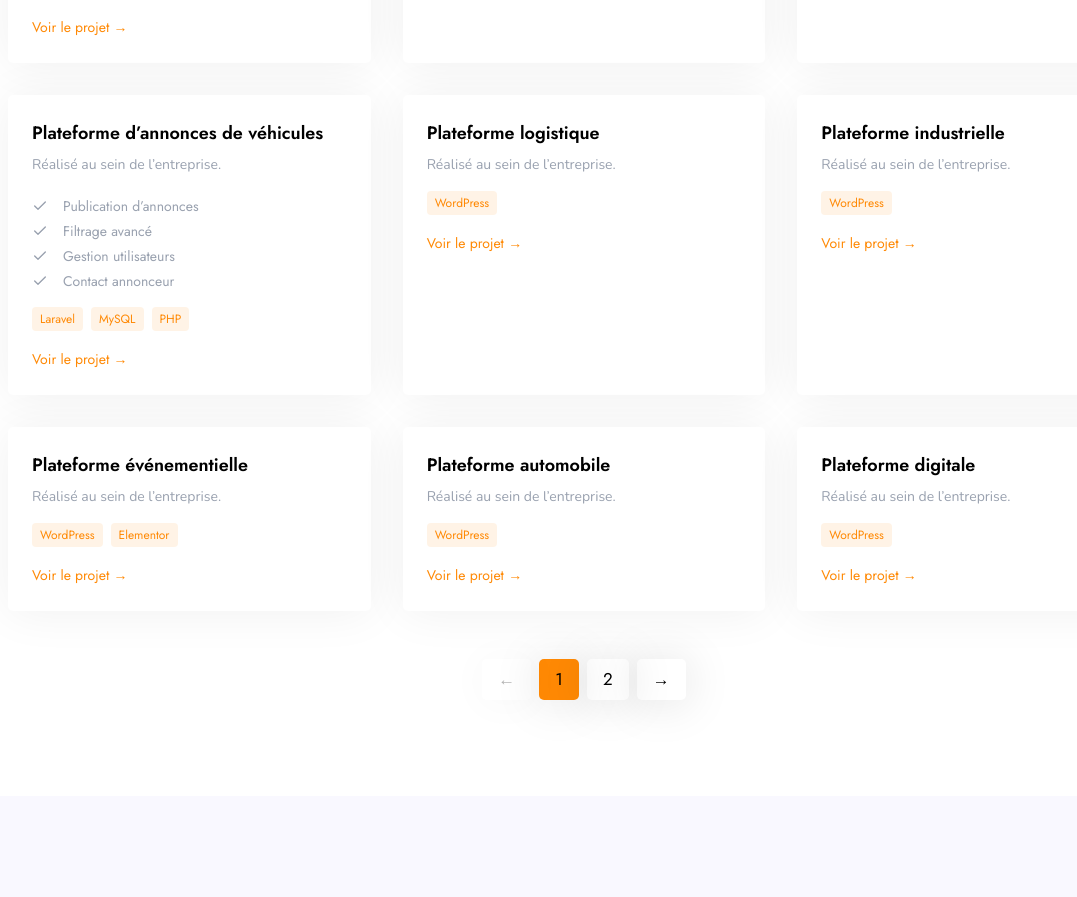
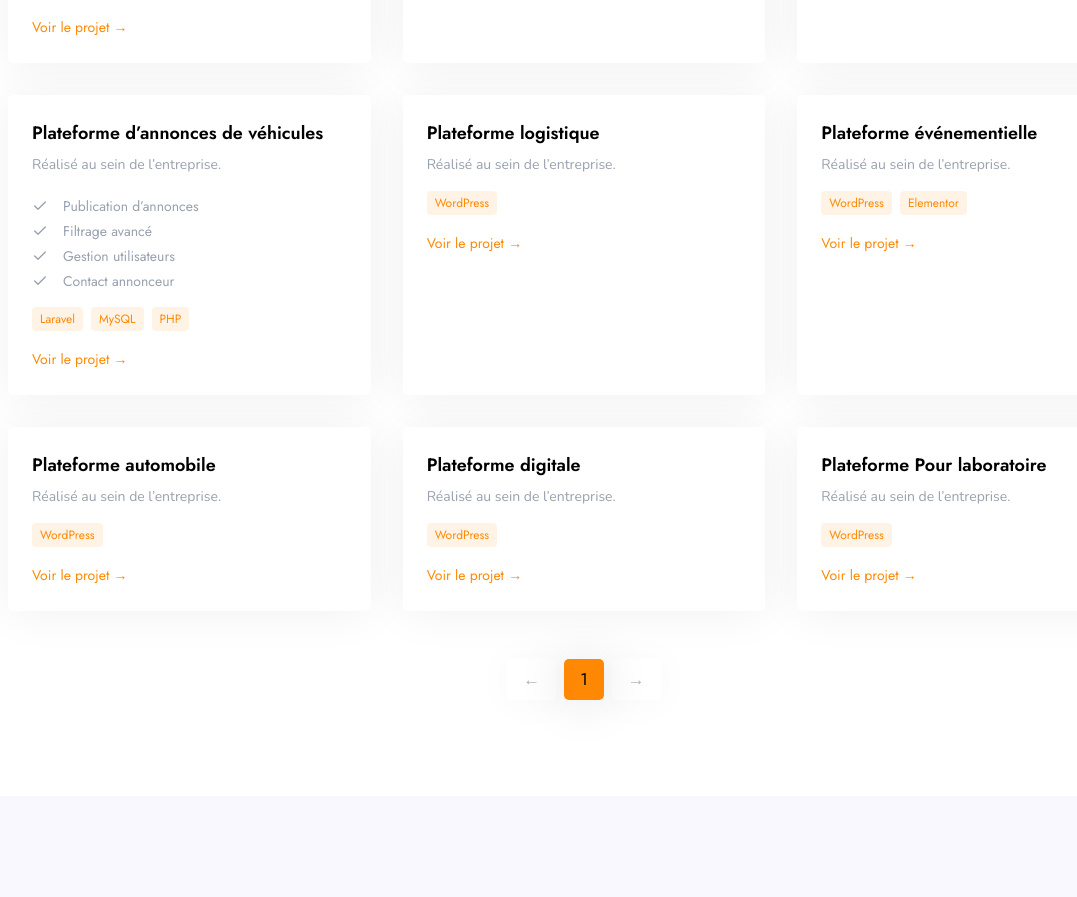
Before and after one commit to lydiaagg/Portfolio, a React (Vite) app: page / in a window 1280 px wide. Shown: the part 4301-5198 px from the top of the page, without its empty margins (56-1133 px from the left). Built offline with nearby package versions, Linux system fonts and the light colour scheme.

Commit message:
Refactor project image paths and clean up entries
Updated image paths for project entries to use the '/assets/' directory instead of '/projects/'. Removed some unused project entries.

```diff
--- a/src/data/portfolio.js
+++ b/src/data/portfolio.js
@@ -30,7 +30,7 @@ const projects = [
       "Gestion des candidatures",
       "Consultation des CV",
     ],
-    image: "/projects/recrutement.jpg",
+    image: "/assets/recrutement.jpg",
   },
   {
     title: "Plateforme logistique",
@@ -45,7 +45,7 @@ const projects = [
       "Gestion livreurs et clients",
       "Système d’évaluation",
     ],
-    image: "/projects/logistique.jpg",
+    image: "/assets/logistique.jpg",
   },
   {
     title: "Plateforme d’annonces de véhicules",
@@ -60,7 +60,7 @@ const projects = [
       "Gestion utilisateurs",
       "Contact annonceur",
     ],
-    image: "/projects/Location-Vente-et-Entretien-pieces-de-rechange-vehicules-Hyundai.png",
+    image: "/assets/Location-Vente-et-Entretien-pieces-de-rechange-vehicules-Hyundai.png",
   },
 
   {
@@ -71,17 +71,7 @@ const projects = [
     tech: ["WordPress"],
     desc: "Réalisé au sein de l’entreprise.",
     features: [],
-    image: "/projects/wordpress3.jpg",
-  },
-  {
-    title: "Plateforme industrielle",
-    period: "WordPress",
-    type: "WordPress",
-    category: "WordPress",
-    tech: ["WordPress"],
-    desc: "Réalisé au sein de l’entreprise.",
-    features: [],
-    image: "/projects/wordpress4.jpg",
+    image: "/assets/wordpress3.jpg",
   },
   {
     title: "Plateforme événementielle",
@@ -91,7 +81,7 @@ const projects = [
     tech: ["WordPress", "Elementor"],
     desc: "Réalisé au sein de l’entreprise.",
     features: [],
-    image: "/projects/Smiled-Events.png",
+    image: "/assets/Smiled-Events.png",
   },
   {
     title: "Plateforme automobile",
@@ -101,7 +91,7 @@ const projects = [
     tech: ["WordPress"],
     desc: "Réalisé au sein de l’entreprise.",
     features: [],
-    image: "/projects/Auto-lumiere.png",
+    image: "/assets/Auto-lumiere.png",
   },
   {
     title: "Plateforme digitale",
@@ -111,27 +101,7 @@ const projects = [
     tech: ["WordPress"],
     desc: "Réalisé au sein de l’entreprise.",
     features: [],
-    image: "/projects/Marketing-Digital-Sites-Web-Reseaux-Sociaux-Publicite-Display.png",
-  },
-  {
-    title: "Plateforme e-commerce textile",
-    period: "WordPress",
-    type: "WordPress",
-    category: "WordPress",
-    tech: ["WordPress", "WooCommerce"],
-    desc: "Réalisé au sein de l’entreprise.",
-    features: [],
-    image: "/projects/wordpress12.jpg",
-  },
-  {
-    title: "Plateforme e-commerce cosmétique",
-    period: "WordPress",
-    type: "WordPress",
-    category: "WordPress",
-    tech: ["WordPress", "WooCommerce"],
-    desc: "Réalisé au sein de l’entreprise.",
-    features: [],
-    image: "/projects/wordpress12.jpg",
+    image: "/assets/Marketing-Digital-Sites-Web-Reseaux-Sociaux-Publicite-Display.png",
   },
   {
     title: "Plateforme Pour laboratoire",
@@ -141,7 +111,7 @@ const projects = [
     tech: ["WordPress"],
     desc: "Réalisé au sein de l’entreprise.",
     features: [],
-    image: "/projects/Dareldjazairia.png",
+    image: "/assets/Dareldjazairia.png",
   }
 ];
 
```
